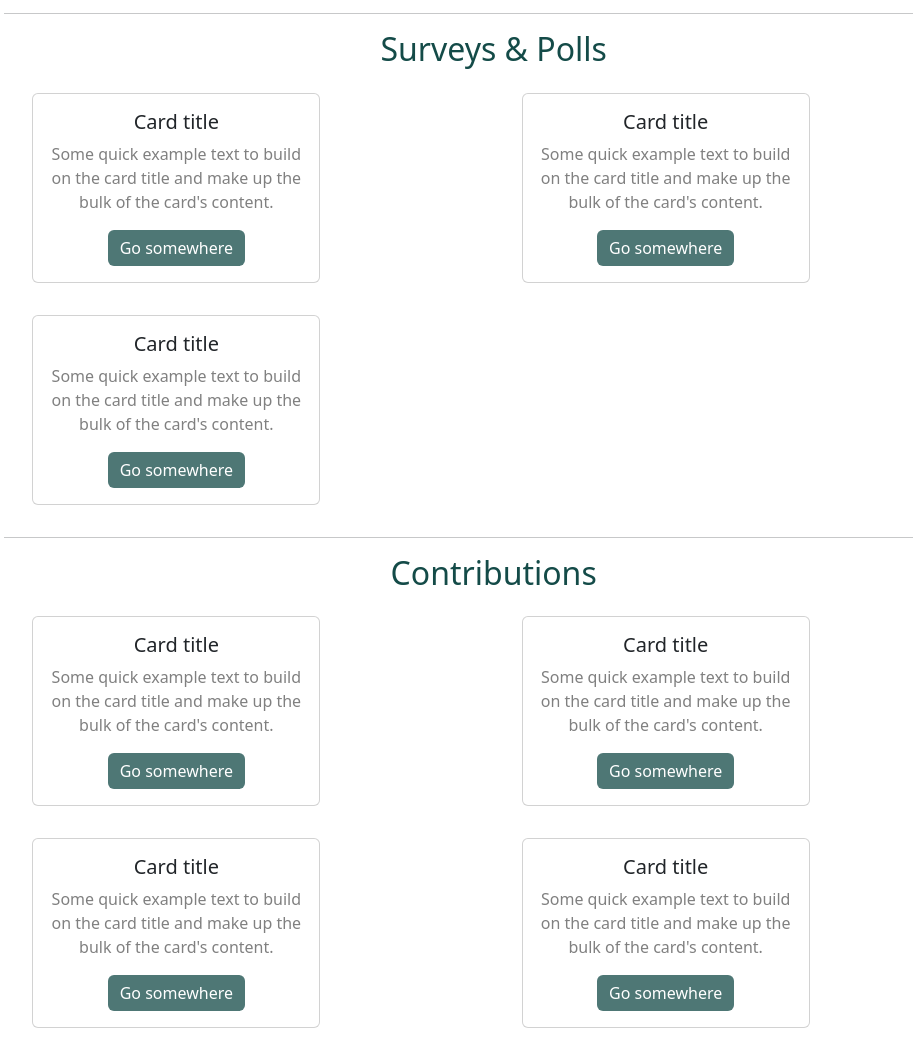
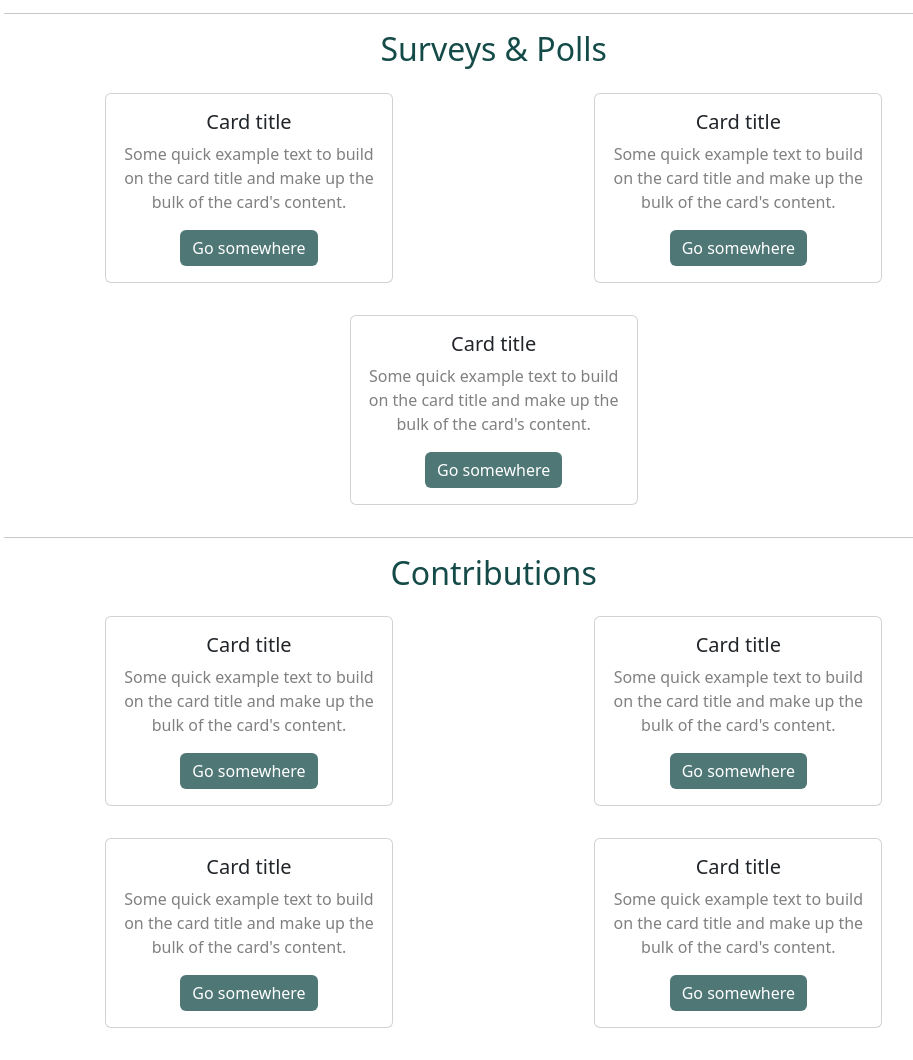
Before and after one commit to harshvadi/IT314_project_17, a plain HTML site: page Profile/profile2.html in a window 1280 px wide. Shown: the part 860-1920 px from the top of the page, without its empty margins (269-1182 px from the left). Drawn offline with nearby package versions, Linux system fonts and the light colour scheme.

Commit message:
responsive

```diff
--- a/Profile/profile2.css
+++ b/Profile/profile2.css
@@ -91,3 +91,14 @@ li {
 .card-btn:hover {
     background-color: #144b48;
 }
+
+@media all and (max-width:550px) {
+
+    .left-col {
+        display: none;
+    }
+
+    .right-col {
+        width: 100%;
+    }
+}
--- a/Profile/profile2.html
+++ b/Profile/profile2.html
@@ -48,7 +48,7 @@
   <div class="container-fluid">
 
     <div class="row">
-      <div class="col col-md-2">
+      <div class="col col-md-2 left-col">
         <ul class="nav flex-column menu">
           <li class="nav-item profile current">
             <a aria-current="page" href="#profile" onclick="profile()">Profile</a>
@@ -104,7 +104,7 @@
         <div class="container text-center" id="surveys">
           <h2>Surveys & Polls</h2>
           <div class="row">
-            <div class="col poll">
+            <div class="col poll d-flex justify-content-center">
               <div class="card" style="width: 18rem;">
                 <div class="card-body">
                   <h5 class="card-title">Card title</h5>
@@ -113,7 +113,7 @@
                 </div>
               </div>
             </div>
-            <div class="col poll">
+            <div class="col poll d-flex justify-content-center">
               <div class="card" style="width: 18rem;">
                 <div class="card-body">
                   <h5 class="card-title">Card title</h5>
@@ -122,7 +122,7 @@
                 </div>
               </div>
             </div>
-            <div class="col poll">
+            <div class="col poll d-flex justify-content-center">
               <div class="card" style="width: 18rem;">
                 <div class="card-body">
                   <h5 class="card-title">Card title</h5>
@@ -139,7 +139,7 @@
         <div class="container text-center" id="contributions">
           <h2>Contributions</h2>
           <div class="row">
-            <div class="col poll">
+            <div class="col poll d-flex justify-content-center">
               <div class="card" style="width: 18rem;">
                 <div class="card-body">
                   <h5 class="card-title">Card title</h5>
@@ -148,7 +148,7 @@
                 </div>
               </div>
             </div>
-            <div class="col poll">
+            <div class="col poll d-flex justify-content-center">
               <div class="card" style="width: 18rem;">
                 <div class="card-body">
                   <h5 class="card-title">Card title</h5>
@@ -157,7 +157,7 @@
                 </div>
               </div>
             </div>
-            <div class="col poll">
+            <div class="col poll d-flex justify-content-center">
               <div class="card" style="width: 18rem;">
                 <div class="card-body">
                   <h5 class="card-title">Card title</h5>
@@ -166,7 +166,7 @@
                 </div>
               </div>
             </div>
-            <div class="col poll">
+            <div class="col poll d-flex justify-content-center">
               <div class="card" style="width: 18rem;">
                 <div class="card-body">
                   <h5 class="card-title">Card title</h5>
```
